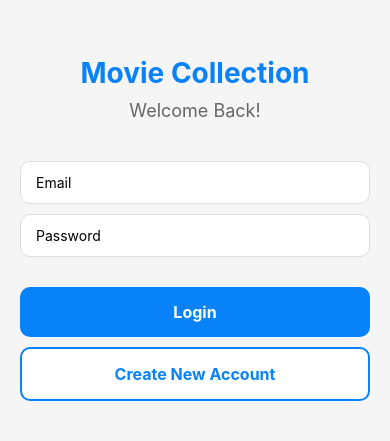
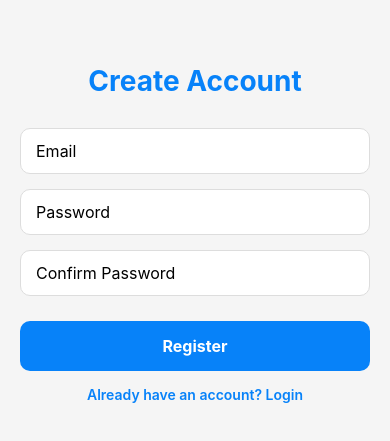
Before and after one commit to faizehkurratulaini/MovieDiscovery, a React Native app: screen /Register in a window 390 px wide. Shown: the part 189-630 px from the top of the page. Built offline with nearby package versions, Linux system fonts and the light colour scheme.

Commit message:
menambahkan screen register

```diff
--- a/App.js
+++ b/App.js
@@ -9,6 +9,7 @@ import MovieDetailScreen from "./Screens/MovieDetailScreen";
 import SearchScreen from "./Screens/SearchScreen";
 import FavoritScreen from "./Screens/FavoritScreen";
 import ProfileScreen from "./Screens/ProfileScreen";
+import RegisterScreen from "./Screens/RegisterScreen";
 
 const Stack = createNativeStackNavigator();
 const Tab = createBottomTabNavigator();
@@ -70,6 +71,11 @@ export default function App() {
           options={{ headerShown: false }}
         />
         <Stack.Screen
+          name="Register"
+          component={RegisterScreen}
+          options={{ headerShown: false }}
+        />
+        <Stack.Screen
           name="MainApp"
           component={TabNavigator}
           options={{ headerShown: false }}
--- a/Screens/FavoritScreen.js
+++ b/Screens/FavoritScreen.js
@@ -3,7 +3,7 @@ import React from "react";
 
 const FavoritScreen = () => {
   return (
-    <View>
+    <View style={{ flex: 1, justifyContent: "center", alignItems: "center" }}>
       <Text>FavoritScreen</Text>
     </View>
   );
--- a/Screens/LoginScreen.js
+++ b/Screens/LoginScreen.js
@@ -8,40 +8,29 @@ import {
   TouchableOpacity,
   KeyboardAvoidingView,
   Platform,
+  ActivityIndicator,
 } from "react-native";
-import {
-  signInWithEmailAndPassword,
-  createUserWithEmailAndPassword,
-} from "firebase/auth";
+import { signInWithEmailAndPassword } from "firebase/auth";
 import { auth } from "../config/firebase";
 
 export default function LoginScreen({ navigation }) {
   const [email, setEmail] = useState("");
   const [password, setPassword] = useState("");
-  const [isLogin, setIsLogin] = useState(true);
   const [loading, setLoading] = useState(false);
 
-  const handleAuth = async () => {
-    if (loading) return;
+  const handleLogin = async () => {
     if (!email || !password) {
-      alert("Please fill in all fields");
+      alert("Please enter both email and password");
       return;
     }
 
     setLoading(true);
     try {
-      if (isLogin) {
       await signInWithEmailAndPassword(auth, email, password);
-      } else {
-        await createUserWithEmailAndPassword(auth, email, password);
-      }
       navigation.replace("MainApp");
     } catch (error) {
-      let errorMessage = "Authentication failed";
+      let errorMessage = "Login failed";
       switch (error.code) {
-        case "auth/email-already-in-use":
-          errorMessage = "This email is already registered";
-          break;
         case "auth/invalid-email":
           errorMessage = "Invalid email address";
           break;
@@ -49,9 +38,8 @@ export default function LoginScreen({ navigation }) {
         case "auth/wrong-password":
           errorMessage = "Invalid email or password";
           break;
-        case "auth/weak-password":
-          errorMessage = "Password should be at least 6 characters";
-          break;
+        default:
+          console.error("Login error:", error);
       }
       alert(errorMessage);
     } finally {
@@ -64,16 +52,16 @@ export default function LoginScreen({ navigation }) {
       style={styles.container}
       behavior={Platform.OS === "ios" ? "padding" : "height"}
     >
-      <View style={styles.titleContainer}>
+      <View style={styles.header}>
         <Text style={styles.title}>Movie Collection</Text>
-        <Text style={styles.subtitle}>
-          {isLogin ? "Welcome Back!" : "Create Account"}
-        </Text>
+        <Text style={styles.subtitle}>Welcome Back!</Text>
       </View>
 
-      <View style={styles.inputContainer}>
+      <View style={styles.form}>
+        <View style={styles.inputWrapper}>
+          <Text style={styles.inputLabel}>Email Address</Text>
           <TextInput
-          placeholder="Email"
+            placeholder="Enter your email"
             value={email}
             onChangeText={setEmail}
             style={styles.input}
@@ -81,8 +69,12 @@ export default function LoginScreen({ navigation }) {
             keyboardType="email-address"
             editable={!loading}
           />
+        </View>
+
+        <View style={styles.inputWrapper}>
+          <Text style={styles.inputLabel}>Password</Text>
           <TextInput
-          placeholder="Password"
+            placeholder="Enter your password"
             value={password}
             onChangeText={setPassword}
             style={styles.input}
@@ -91,23 +83,25 @@ export default function LoginScreen({ navigation }) {
           />
         </View>
 
-      <View style={styles.buttonContainer}>
         <TouchableOpacity
-          onPress={handleAuth}
           style={[styles.button, loading && styles.buttonDisabled]}
+          onPress={handleLogin}
           disabled={loading}
         >
-          <Text style={styles.buttonText}>
-            {loading ? "Please wait..." : isLogin ? "Login" : "Register"}
-          </Text>
+          {loading ? (
+            <ActivityIndicator color="white" />
+          ) : (
+            <Text style={styles.buttonText}>Login</Text>
+          )}
         </TouchableOpacity>
+
         <TouchableOpacity
-          onPress={() => setIsLogin(!isLogin)}
-          style={[styles.button, styles.buttonOutline]}
+          style={styles.registerLink}
+          onPress={() => navigation.navigate("Register")}
           disabled={loading}
         >
-          <Text style={styles.buttonOutlineText}>
-            {isLogin ? "Create New Account" : "Back to Login"}
+          <Text style={styles.registerLinkText}>
+            Don't have an account? Register
           </Text>
         </TouchableOpacity>
       </View>
@@ -119,13 +113,12 @@ const styles = StyleSheet.create({
   container: {
     flex: 1,
     justifyContent: "center",
-    alignItems: "center",
     backgroundColor: "#f5f5f5",
     padding: 20,
   },
-  titleContainer: {
+  header: {
+    alignItems: "center",
     marginBottom: 40,
-    alignItems: "center",
   },
   title: {
     fontSize: 28,
@@ -137,45 +130,49 @@ const styles = StyleSheet.create({
     fontSize: 18,
     color: "#666",
   },
-  inputContainer: {
+  form: {
     width: "100%",
+  },
+  inputWrapper: {
+    marginBottom: 15,
+  },
+  inputLabel: {
+    fontSize: 14,
+    fontWeight: "600",
+    color: "#333",
+    marginBottom: 5,
   },
   input: {
     backgroundColor: "white",
     paddingHorizontal: 15,
     paddingVertical: 12,
     borderRadius: 10,
-    marginBottom: 10,
     borderWidth: 1,
     borderColor: "#ddd",
-  },
-  buttonContainer: {
-    width: "100%",
-    marginTop: 20,
+    fontSize: 16,
   },
   button: {
     backgroundColor: "#0782F9",
     padding: 15,
     borderRadius: 10,
     alignItems: "center",
-    marginBottom: 10,
+    marginTop: 20,
   },
   buttonDisabled: {
     backgroundColor: "#7fb5e6",
-  },
-  buttonOutline: {
-    backgroundColor: "white",
-    borderColor: "#0782F9",
-    borderWidth: 2,
   },
   buttonText: {
     color: "white",
     fontWeight: "700",
     fontSize: 16,
   },
-  buttonOutlineText: {
+  registerLink: {
+    marginTop: 15,
+    alignItems: "center",
+  },
+  registerLinkText: {
     color: "#0782F9",
-    fontWeight: "700",
-    fontSize: 16,
+    fontSize: 14,
+    fontWeight: "600",
   },
 });
--- /dev/null
+++ b/Screens/RegisterScreen.js
@@ -0,0 +1,235 @@
+// screens/RegisterScreen.js
+import React, { useState } from "react";
+import {
+  StyleSheet,
+  Text,
+  View,
+  TextInput,
+  TouchableOpacity,
+  KeyboardAvoidingView,
+  Platform,
+  ActivityIndicator,
+  SafeAreaView,
+} from "react-native";
+import { createUserWithEmailAndPassword } from "firebase/auth";
+import { auth } from "../config/firebase";
+
+export default function RegisterScreen({ navigation }) {
+  const [email, setEmail] = useState("");
+  const [password, setPassword] = useState("");
+  const [confirmPassword, setConfirmPassword] = useState("");
+  const [loading, setLoading] = useState(false);
+  const [errors, setErrors] = useState({});
+
+  const validateForm = () => {
+    const newErrors = {};
+
+    // Validate email
+    const emailRegex = /^[^\s@]+@[^\s@]+\.[^\s@]+$/;
+    if (!email.trim() || !emailRegex.test(email)) {
+      newErrors.email = "Valid email is required";
+    }
+
+    // Validate password
+    if (password.length < 6) {
+      newErrors.password = "Password must be at least 6 characters";
+    }
+
+    // Validate confirm password
+    if (password !== confirmPassword) {
+      newErrors.confirmPassword = "Passwords do not match";
+    }
+
+    setErrors(newErrors);
+    return Object.keys(newErrors).length === 0;
+  };
+
+  const handleRegister = async () => {
+    if (!validateForm()) return;
+
+    setLoading(true);
+    try {
+      await createUserWithEmailAndPassword(auth, email, password);
+      navigation.replace("MainApp");
+    } catch (error) {
+      let errorMessage = "Registration failed";
+      switch (error.code) {
+        case "auth/email-already-in-use":
+          errorMessage = "This email is already registered";
+          break;
+        case "auth/invalid-email":
+          errorMessage = "Invalid email address";
+          break;
+        case "auth/weak-password":
+          errorMessage = "Password should be at least 6 characters";
+          break;
+        default:
+          console.error("Registration error:", error);
+      }
+      alert(errorMessage);
+    } finally {
+      setLoading(false);
+    }
+  };
+
+  return (
+    <SafeAreaView style={styles.container}>
+      <KeyboardAvoidingView
+        behavior={Platform.OS === "ios" ? "padding" : undefined}
+        style={styles.keyboardView}
+      >
+        <View style={styles.header}>
+          <Text style={styles.title}>Create Account</Text>
+        </View>
+
+        <View style={styles.form}>
+          <View style={styles.inputWrapper}>
+            <TextInput
+              placeholder="Email"
+              value={email}
+              onChangeText={(text) => {
+                setEmail(text);
+                setErrors({ ...errors, email: null });
+              }}
+              style={[styles.input, errors.email && styles.inputError]}
+              autoCapitalize="none"
+              keyboardType="email-address"
+              editable={!loading}
+            />
+            {errors.email && (
+              <Text style={styles.errorText}>{errors.email}</Text>
+            )}
+          </View>
+
+          <View style={styles.inputWrapper}>
+            <TextInput
+              placeholder="Password"
+              value={password}
+              onChangeText={(text) => {
+                setPassword(text);
+                setErrors({ ...errors, password: null });
+              }}
+              style={[styles.input, errors.password && styles.inputError]}
+              secureTextEntry
+              editable={!loading}
+            />
+            {errors.password && (
+              <Text style={styles.errorText}>{errors.password}</Text>
+            )}
+          </View>
+
+          <View style={styles.inputWrapper}>
+            <TextInput
+              placeholder="Confirm Password"
+              value={confirmPassword}
+              onChangeText={(text) => {
+                setConfirmPassword(text);
+                setErrors({ ...errors, confirmPassword: null });
+              }}
+              style={[
+                styles.input,
+                errors.confirmPassword && styles.inputError,
+              ]}
+              secureTextEntry
+              editable={!loading}
+            />
+            {errors.confirmPassword && (
+              <Text style={styles.errorText}>{errors.confirmPassword}</Text>
+            )}
+          </View>
+
+          <TouchableOpacity
+            style={[styles.button, loading && styles.buttonDisabled]}
+            onPress={handleRegister}
+            disabled={loading}
+          >
+            {loading ? (
+              <ActivityIndicator color="white" />
+            ) : (
+              <Text style={styles.buttonText}>Register</Text>
+            )}
+          </TouchableOpacity>
+
+          <TouchableOpacity
+            style={styles.loginLink}
+            onPress={() => navigation.navigate("Login")}
+            disabled={loading}
+          >
+            <Text style={styles.loginLinkText}>
+              Already have an account? Login
+            </Text>
+          </TouchableOpacity>
+        </View>
+      </KeyboardAvoidingView>
+    </SafeAreaView>
+  );
+}
+
+const styles = StyleSheet.create({
+  container: {
+    flex: 1,
+    backgroundColor: "#f5f5f5",
+  },
+  keyboardView: {
+    flex: 1,
+    justifyContent: "center",
+    padding: 20,
+  },
+  header: {
+    alignItems: "center",
+    marginBottom: 30,
+  },
+  title: {
+    fontSize: 28,
+    fontWeight: "bold",
+    color: "#0782F9",
+  },
+  form: {
+    width: "100%",
+  },
+  inputWrapper: {
+    marginBottom: 15,
+  },
+  input: {
+    backgroundColor: "white",
+    paddingHorizontal: 15,
+    paddingVertical: 12,
+    borderRadius: 10,
+    borderWidth: 1,
+    borderColor: "#ddd",
+    fontSize: 16,
+  },
+  inputError: {
+    borderColor: "#ff0000",
+  },
+  errorText: {
+    color: "#ff0000",
+    fontSize: 12,
+    marginTop: 5,
+    marginLeft: 5,
+  },
+  button: {
+    backgroundColor: "#0782F9",
+    padding: 15,
+    borderRadius: 10,
+    alignItems: "center",
+    marginTop: 10,
+  },
+  buttonDisabled: {
+    backgroundColor: "#7fb5e6",
+  },
+  buttonText: {
+    color: "white",
+    fontWeight: "700",
+    fontSize: 16,
+  },
+  loginLink: {
+    marginTop: 15,
+    alignItems: "center",
+  },
+  loginLinkText: {
+    color: "#0782F9",
+    fontSize: 14,
+    fontWeight: "600",
+  },
+});
--- a/Screens/SearchScreen.js
+++ b/Screens/SearchScreen.js
@@ -3,7 +3,7 @@ import React from "react";
 
 const SearchScreen = () => {
   return (
-    <View>
+    <View style={{ flex: 1, justifyContent: "center", alignItems: "center" }}>
       <Text>SearchScreen</Text>
     </View>
   );
```
Also changed, not shown: app.json (+6 -1 lines), eas.json (added, +18 -0 lines). Lines whose indentation alone changed are shown as unchanged.
